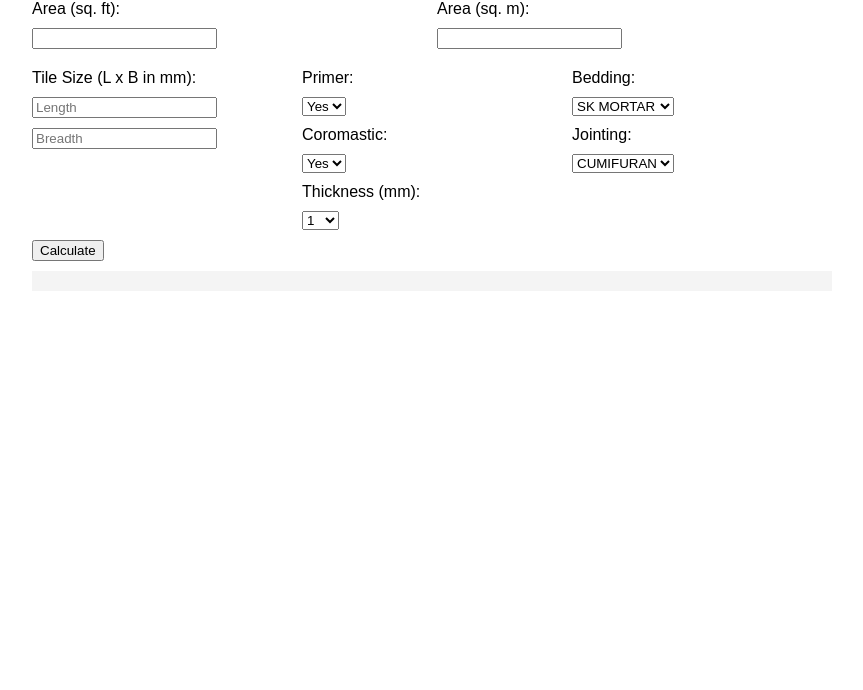
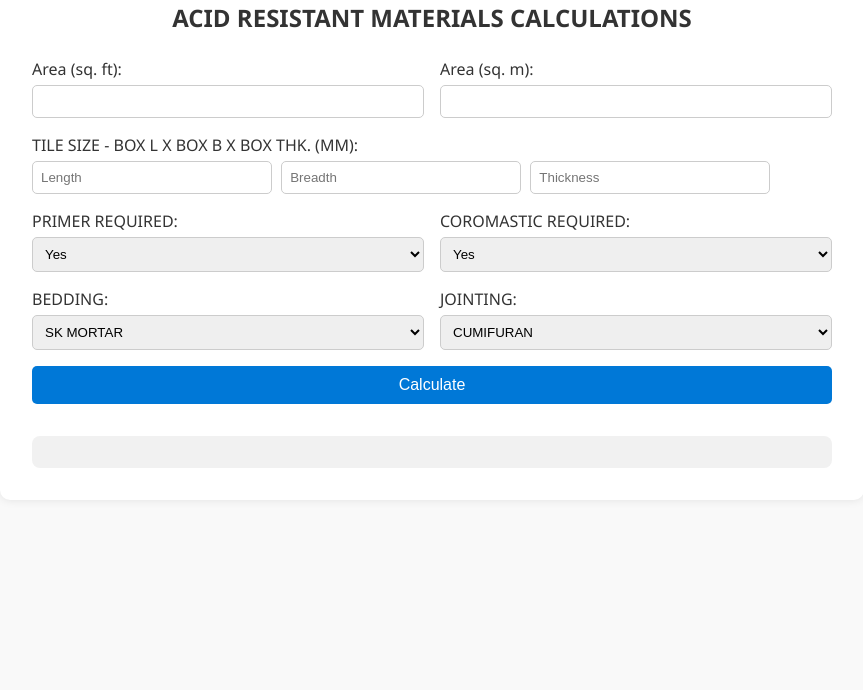
Before and after one commit to RefcoIndia/Calculator, a plain HTML site: page index.html in a window 1280 px wide. Shown: the part 110-800 px from the top of the page, without its empty margins (208-1071 px from the left). Drawn offline with Linux system fonts and the light colour scheme.

Commit message:
Update index.html

```diff
--- a/index.html
+++ b/index.html
@@ -1,124 +1,179 @@
 <!DOCTYPE html>
 <html lang="en">
 <head>
-  <meta charset="UTF-8">
-  <title>Tile Calculator - Refco India</title>
+  <meta charset="UTF-8" />
+  <meta name="viewport" content="width=device-width, initial-scale=1.0" />
+  <title>Refco India Corporation - Tile Calculator</title>
   <style>
-    body { font-family: Arial; max-width: 800px; margin: auto; padding: 20px; }
-    label, select, input { display: block; margin: 10px 0; }
-    .row { display: flex; gap: 10px; flex-wrap: wrap; }
-    .column { flex: 1; min-width: 180px; }
-    h2 { margin-top: 30px; }
-    .output { background: #f4f4f4; padding: 10px; margin: 10px 0; }
+    body {
+      font-family: 'Segoe UI', Tahoma, Geneva, Verdana, sans-serif;
+      background-color: #f9f9f9;
+      margin: 0;
+      padding: 20px;
+      color: #333;
+    }
+
+    .container {
+      max-width: 800px;
+      margin: auto;
+      padding: 2rem;
+      background-color: #ffffff;
+      box-shadow: 0 0 10px rgba(0, 0, 0, 0.1);
+      border-radius: 10px;
+    }
+
+    h1, h2 {
+      text-align: center;
+      margin: 0.5rem 0;
+    }
+
+    form {
+      display: grid;
+      grid-template-columns: 1fr 1fr;
+      gap: 1rem;
+      margin-top: 1.5rem;
+    }
+
+    label {
+      display: block;
+      margin-bottom: 5px;
+      font-weight: 500;
+    }
+
+    input[type="number"], select {
+      width: 100%;
+      padding: 8px;
+      border: 1px solid #ccc;
+      border-radius: 5px;
+      box-sizing: border-box;
+    }
+
+    .full-width {
+      grid-column: span 2;
+    }
+
+    #calculate {
+      grid-column: span 2;
+      padding: 10px;
+      background-color: #0078D7;
+      color: white;
+      border: none;
+      border-radius: 5px;
+      font-size: 1rem;
+      cursor: pointer;
+    }
+
+    #results {
+      margin-top: 2rem;
+      background-color: #f1f1f1;
+      padding: 1rem;
+      border-radius: 8px;
+    }
   </style>
 </head>
 <body>
-  <h1>Tile Calculator - Refco India</h1>
+  <div class="container">
+    <h1>REFCO INDIA CORPORATION</h1>
+    <h2>ACID RESISTANT MATERIALS CALCULATIONS</h2>
 
-  <div class="row">
-    <div class="column">
+    <form id="tileForm">
+      <div>
         <label>Area (sq. ft):</label>
-      <input type="number" id="areaFt" oninput="convertArea('ft')">
+        <input type="number" id="areaSqft" step="0.01">
       </div>
-    <div class="column">
+      <div>
         <label>Area (sq. m):</label>
-      <input type="number" id="areaM" oninput="convertArea('m')">
-    </div>
+        <input type="number" id="areaSqm" step="0.01">
       </div>
 
-  <div class="row">
-    <div class="column">
-      <label>Tile Size (L x B in mm):</label>
-      <input type="number" placeholder="Length" id="tileL">
-      <input type="number" placeholder="Breadth" id="tileB">
+      <div class="full-width">
+        <label>TILE SIZE - BOX L X BOX B X BOX THK. (MM):</label>
+        <input type="number" placeholder="Length" id="length" style="width: 30%; display: inline-block;">
+        <input type="number" placeholder="Breadth" id="breadth" style="width: 30%; display: inline-block; margin-left: 5px;">
+        <input type="number" placeholder="Thickness" id="thickness" style="width: 30%; display: inline-block; margin-left: 5px;">
       </div>
-    <div class="column">
-      <label>Primer:</label>
-      <select id="primer"><option>Yes</option><option>No</option></select>
 
-      <label>Coromastic:</label>
-      <select id="coromastic"><option>Yes</option><option>No</option></select>
-      <label>Thickness (mm):</label>
-      <select id="coroThick"></select>
-    </div>
-    <div class="column">
-      <label>Bedding:</label>
-      <select id="bedding">
-        <option>SK MORTAR</option>
-        <option>CUMIFURAN</option>
-        <option>COROPHEN</option>
-        <option>B-100</option>
-      </select>
-
-      <label>Jointing:</label>
-      <select id="jointing">
-        <option>CUMIFURAN</option>
-        <option>COROPHEN</option>
-        <option>B-100</option>
+      <div>
+        <label>PRIMER REQUIRED:</label>
+        <select id="primer">
+          <option value="yes">Yes</option>
+          <option value="no">No</option>
         </select>
       </div>
+
+      <div>
+        <label>COROMASTIC REQUIRED:</label>
+        <select id="coromastic">
+          <option value="yes">Yes</option>
+          <option value="no">No</option>
+        </select>
       </div>
 
-  <button onclick="calculate()">Calculate</button>
+      <div class="full-width" id="coromasticThicknessContainer" style="display: none;">
+        <label>Coromastic Thickness (mm):</label>
+        <input type="number" id="coromasticThickness" min="1" max="30">
+      </div>
 
-  <div id="results" class="output"></div>
+      <div>
+        <label>BEDDING:</label>
+        <select id="bedding">
+          <option value="SK MORTAR">SK MORTAR</option>
+          <option value="EPOXY BEDDING">EPOXY BEDDING</option>
+        </select>
+      </div>
+
+      <div>
+        <label>JOINTING:</label>
+        <select id="jointing">
+          <option value="CUMIFURAN">CUMIFURAN</option>
+          <option value="OTHER">OTHER</option>
+        </select>
+      </div>
+
+      <button type="button" id="calculate">Calculate</button>
+    </form>
+
+    <div id="results"></div>
+  </div>
 
   <script>
-    // Populate thickness dropdown
-    for (let i = 1; i <= 30; i++) {
-      coroThick.innerHTML += `<option>${i}</option>`;
+    document.getElementById('coromastic').addEventListener('change', function () {
+      const show = this.value === 'yes';
+      document.getElementById('coromasticThicknessContainer').style.display = show ? 'block' : 'none';
+    });
+
+    document.getElementById('calculate').addEventListener('click', function () {
+      const areaSqm = parseFloat(document.getElementById('areaSqm').value) || 0;
+      const length = parseFloat(document.getElementById('length').value) || 0;
+      const breadth = parseFloat(document.getElementById('breadth').value) || 0;
+
+      const tileAreaSqm = (length * breadth) / 1000000;
+      const tilesNeeded = tileAreaSqm > 0 ? (areaSqm / tileAreaSqm).toFixed(2) : '0';
+
+      let result = `<h3>Results</h3>`;
+      result += `<p><strong>Tiles Needed:</strong> ${tilesNeeded}</p>`;
+
+      if (document.getElementById('primer').value === 'yes') {
+        result += `<p><strong>Prodorlac SPL:</strong> ${(areaSqm * 0.3).toFixed(2)} Ltr</p>`;
       }
 
-    function convertArea(type) {
-      let ft = parseFloat(document.getElementById("areaFt").value) || 0;
-      let m = parseFloat(document.getElementById("areaM").value) || 0;
-      if (type === "ft") document.getElementById("areaM").value = (ft * 0.092903).toFixed(2);
-      if (type === "m") document.getElementById("areaFt").value = (m * 10.7639).toFixed(2);
+      if (document.getElementById('coromastic').value === 'yes') {
+        const coroThk = parseFloat(document.getElementById('coromasticThickness').value) || 0;
+        result += `<p><strong>Coromastic:</strong> ${(areaSqm * coroThk * 2).toFixed(2)} Kgs</p>`;
       }
 
-    function calculate() {
-      let areaM = parseFloat(document.getElementById("areaM").value) || 0;
-      let tileL = parseFloat(document.getElementById("tileL").value) || 0;
-      let tileB = parseFloat(document.getElementById("tileB").value) || 0;
-      let primer = document.getElementById("primer").value;
-      let coro = document.getElementById("coromastic").value;
-      let thick = parseInt(document.getElementById("coroThick").value);
-      let bedding = document.getElementById("bedding").value;
-      let jointing = document.getElementById("jointing").value;
-
-      let tileArea = (tileL / 1000) * (tileB / 1000);
-      let numTiles = tileArea ? (areaM / tileArea).toFixed(2) : 0;
-
-      let result = `
-        <h2>Results</h2>
-        <p><strong>Tiles Needed:</strong> ${numTiles}</p>
-        <p><strong>Prodorlac SPL:</strong> ${(areaM * 0.3).toFixed(2)} Ltr</p>
-      `;
-
-      if (coro === "Yes") {
-        result += `<p><strong>Coromastic:</strong> ${(thick * 2 * areaM).toFixed(2)} Kgs</p>`;
+      const bedding = document.getElementById('bedding').value;
+      if (bedding === 'SK MORTAR') {
+        result += `<p><strong>SK MORTAR:</strong> Powder: ${(areaSqm * 15).toFixed(2)} kg, K Soln: ${(areaSqm * 5).toFixed(2)} kg</p>`;
       }
 
-      if (bedding === "SK MORTAR") {
-        result += `<p>SK MORTAR - Powder: ${(15 * areaM).toFixed(2)} kg, K Soln: ${(5 * areaM).toFixed(2)} kg</p>`;
-      } else if (bedding === "CUMIFURAN") {
-        result += `<p>CUMIFURAN - Powder: ${(12 * areaM).toFixed(2)} kg, Syrup: ${(4 * areaM).toFixed(2)} kg</p>`;
-      } else if (bedding === "COROPHEN") {
-        result += `<p>COROPHEN - Powder: ${(12 * areaM).toFixed(2)} kg, Syrup: ${(4 * areaM).toFixed(2)} kg</p>`;
-      } else if (bedding === "B-100") {
-        result += `<p>B-100 - Powder: ${(12 * areaM).toFixed(2)} kg, Syrup: ${(4 * areaM).toFixed(2)} kg, Hardener: ${(0.4 * areaM).toFixed(2)} kg</p>`;
+      const jointing = document.getElementById('jointing').value;
+      if (jointing === 'CUMIFURAN') {
+        result += `<p><strong>CUMIFURAN (Jointing):</strong> Powder: ${(areaSqm * 2.25).toFixed(2)} kg, Syrup: ${(areaSqm * 0.75).toFixed(2)} kg</p>`;
       }
 
-      if (jointing === "CUMIFURAN") {
-        result += `<p>CUMIFURAN (Jointing) - Powder: ${(2.25 * areaM).toFixed(2)} kg, Syrup: ${(0.75 * areaM).toFixed(2)} kg</p>`;
-      } else if (jointing === "COROPHEN") {
-        result += `<p>COROPHEN (Jointing) - Powder: ${(2.25 * areaM).toFixed(2)} kg, Syrup: ${(0.75 * areaM).toFixed(2)} kg</p>`;
-      } else if (jointing === "B-100") {
-        result += `<p>B-100 (Jointing) - Powder: ${(2.25 * areaM).toFixed(2)} kg, Syrup: ${(0.75 * areaM).toFixed(2)} kg, Hardener: ${(0.075 * areaM).toFixed(2)} kg</p>`;
-      }
-
-      document.getElementById("results").innerHTML = result;
-    }
+      document.getElementById('results').innerHTML = result;
+    });
   </script>
 </body>
 </html>
```
Lines whose indentation alone changed are shown as unchanged.
